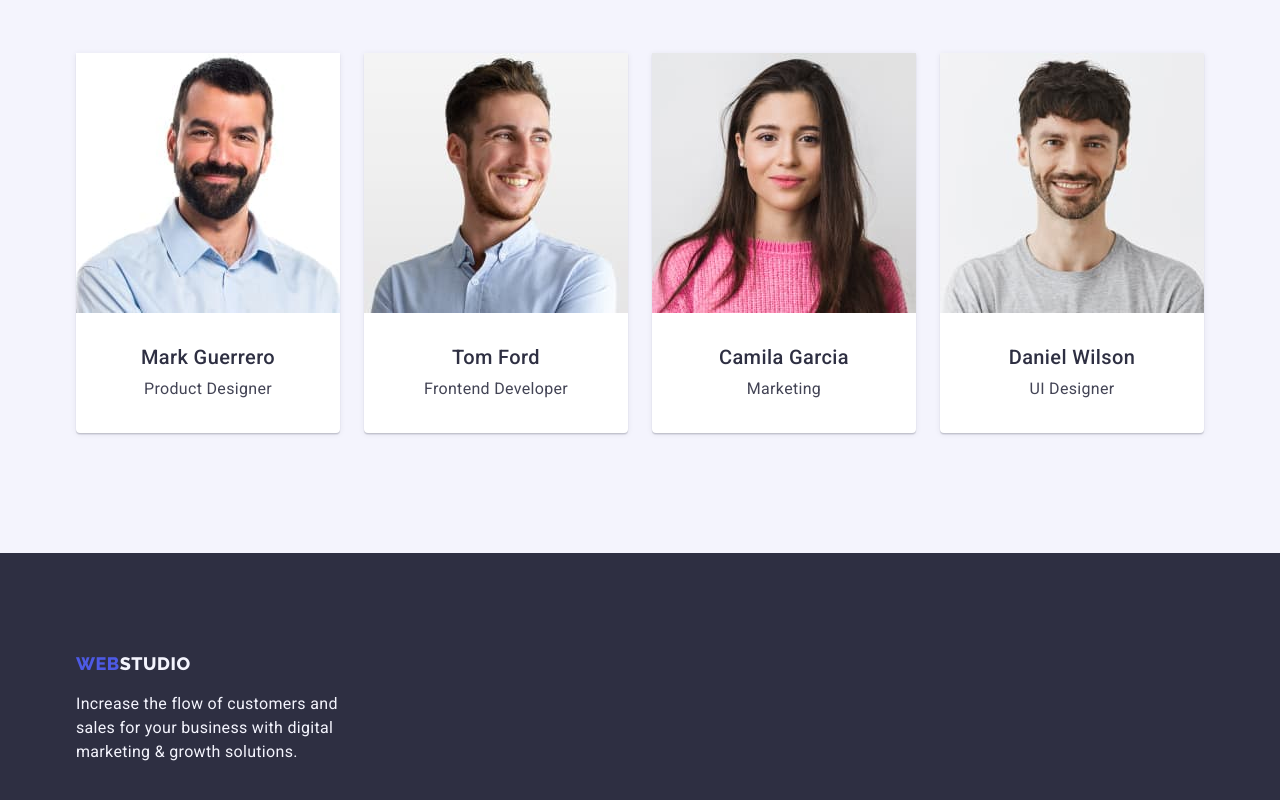
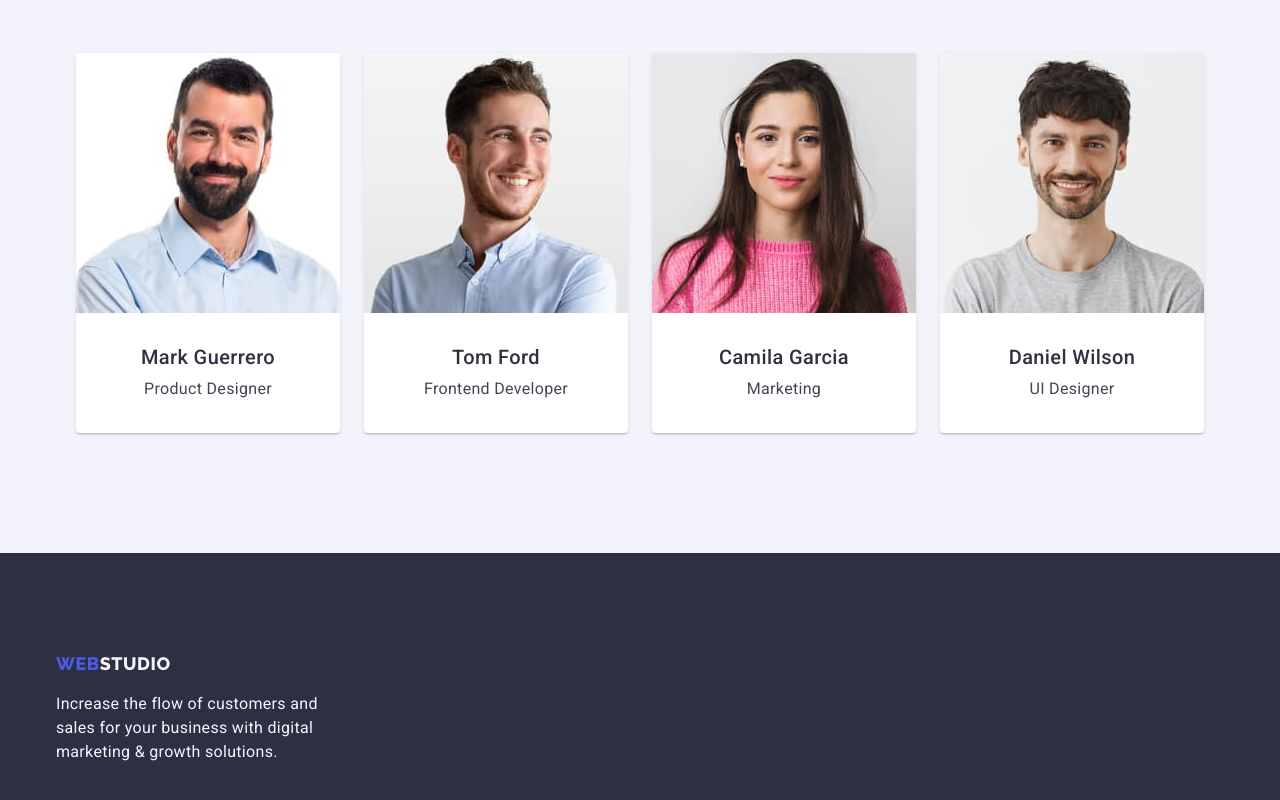
Before and after one commit to DarinaKachalka/goit-markup-hw-03, a plain HTML site: page index.html in a window 1280 px wide. Shown: the part 1752-2552 px from the top of the page. Drawn offline with nearby package versions, Linux system fonts and the light colour scheme.

Commit message:
update file

```diff
--- a/css/styles.css
+++ b/css/styles.css
@@ -143,6 +143,8 @@ button {
   color: var(--second-color-background-light);
 }
 .footer-container {
+  width: 264px;
+  margin-left: 56px;
 }
 .footer-link {
 }
@@ -307,6 +309,8 @@ button {
 /*---------------------Control Panel------------*/
 
 .control-panel {
+  padding-top: 96px;
+  padding-bottom: 120px;
 }
 .control-panel-title {
 }
@@ -347,8 +351,6 @@ button {
   flex-wrap: wrap;
   gap: 48px 24px;
   justify-content: center;
-
-  padding-bottom: 120px;
 }
 .gallery-container {
 }
--- a/index.html
+++ b/index.html
@@ -195,7 +195,7 @@
       </section>
     </main>
     <footer class="footer page-footer-container">
-      <div class="container footer-container">
+      <div class="footer-container">
         <a href="./index.html" class="logo link"
           >Web<span class="footer-logo-second">Studio</span></a
         >
```
